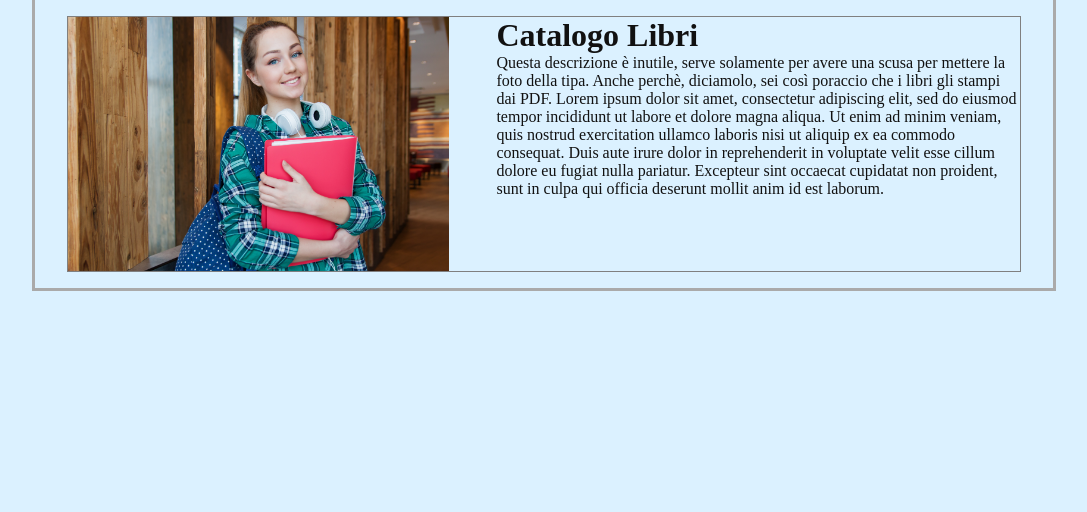
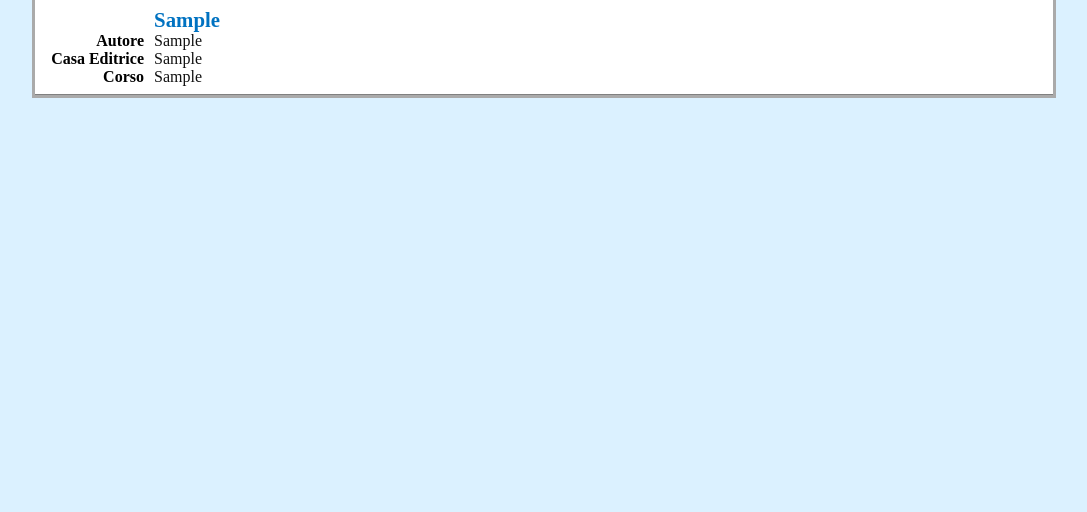
Before and after one commit to ElenaPontecchiani/LumBooks, a PHP site: page /php/Catalogo.php in a window 1280 px wide. Shown: the part 187-699 px from the top of the page, without its empty margins (96-1183 px from the left). Run offline with PHP 8.4, Linux system fonts and the light colour scheme; tables that the repository leaves empty hold one stand-in row (values such as "Sample post").

Commit message:
Bozza di catalogo. isolato php connect.

```diff
--- /dev/null
+++ b/css/catalogo.css
@@ -0,0 +1,29 @@
+@import url("style.css");
+
+.item_spec {
+    float: left;
+    clear: left;
+    width: 10%;
+    margin-right: 1%;
+    text-align: right;
+    font-weight: bold;
+    color: black;
+}
+
+.item_name{
+    color: #0072c1;
+    margin-left:11%;
+    font-weight: bold;
+    font-size:1.3em;
+    width:fit-content;
+}
+
+.item_name:hover{
+    color:orange;
+}
+
+.search_item{
+    padding: 0.5em 0 0.5em 00.5em;
+    border-bottom: solid 0.01em grey;
+    background: white;
+}
--- a/php/Catalogo.php
+++ b/php/Catalogo.php
@@ -10,7 +10,7 @@
 	<meta name="language" content="italian it" />
 	<meta name="author" content="" /> <!-- da fare -->
 	<link rel="stylesheet" href="https://cdnjs.cloudflare.com/ajax/libs/font-awesome/4.7.0/css/font-awesome.min.css">
-	<link rel="stylesheet" type="text/css" href="../css/style.css" /> <!-- da fare -->
+	<link rel="stylesheet" type="text/css" href="../css/catalogo.css" /> <!-- da fare -->
   <link rel="stylesheet" type="text/css"  href="../css/" media="screen and (max-width:768px)" /> <!-- schermi piccoli --> <!-- da fare -->
   <link rel="stylesheet" type="text/css" href="../css/" media="print" /> <!-- da fare -->
 </head>
@@ -20,19 +20,22 @@
     include '../php/navbar.php';
     include '../HTML/footer.html';
 	?>
-<div class="infobox">
-	<div>
-		<h1>Catalogo Libri</h1>
-		<p>	Questa descrizione &egrave; inutile, serve solamente per avere una scusa per mettere la foto
-				della tipa. Anche perch&egrave;, diciamolo, sei cos&igrave; poraccio che i libri gli stampi dai PDF.
-				Lorem ipsum dolor sit amet, consectetur adipiscing elit, sed do eiusmod tempor incididunt
-				ut labore et dolore magna aliqua. Ut enim ad minim veniam, quis nostrud exercitation ullamco
-				laboris nisi ut aliquip ex ea commodo consequat. Duis aute irure dolor in reprehenderit in
-				voluptate velit esse cillum dolore eu fugiat nulla pariatur. Excepteur sint occaecat cupidatat
-				non proident, sunt in culpa qui officia deserunt mollit anim id est laborum.
-		</p>
-	</div>
-	<img src="../images/student.jpg" id="student"/>
+<div class="outerbox">
+	<?php
+		include "phpConnect.php";
+		if($result->num_rows > 0){
+			while($row = $result->fetch_array(MYSQLI_ASSOC)){
+				$str = 	'<dl class="search_item">
+								<dt class="item_name">'.$row['Titolo'].'</dt>
+								<dt class="item_spec">Autore</dt><dd class="spec_desc">'.$row['Autore'].'</dt>
+								<dt class="item_spec">Casa Editrice</dt><dd class="spec_desc">'.$row['Casa_Editrice'].'</dt>
+								<dt class="item_spec">Corso</dt><dd class="spec_desc">'.$row['Corso'].'</dt></dl>';
+				$str = mb_convert_encoding($str, "utf-8", "auto");
+				echo $str;
+			}
+			$result->free();
+		}
+	?>
 </div>
 </body>
 </html>
--- a/php/phpConnect.php
+++ b/php/phpConnect.php
@@ -1,22 +1,3 @@
-<html lang="it">
-<head>
-    <meta charset="UTF-8">
-	<title>LumBooks</title>
-	<link rel="icon" href=""/> <!-- link icona -->
-	<meta name="title" content="LumBooks" />
-	<meta name="description" content="Acquista e vendi libri" /> <!-- da fare -->
-	<meta name="keywords" content="libro, unipd" /> <!-- da fare -->
-	<meta name="language" content="italian it" />
-	<meta name="author" content="" /> <!-- da fare -->
-	<link rel="stylesheet" href="https://cdnjs.cloudflare.com/ajax/libs/font-awesome/4.7.0/css/font-awesome.min.css">
-	<link rel="stylesheet" type="text/css" href="../css/style.css" /> <!-- da fare -->
-  <link rel="stylesheet" type="text/css"  href="../css/" media="screen and (max-width:768px)" /> <!-- schermi piccoli --> <!-- da fare -->
-  <link rel="stylesheet" type="text/css" href="../css/" media="print" /> <!-- da fare -->
-</head>
-<body>
-
-<h3>Welcome to the PHP Connect Test</h3>
-
 <?php
 $dbname = 'LB';
 $dbuser = 'admin';
@@ -24,9 +5,10 @@ $dbpass = 'admin';
 $dbhost = 'localhost';
 $connect = new mysqli($dbhost, $dbuser, $dbpass, $dbname);
 if($connect->connect_errno){
-	echo "lol";
+	echo "Conncection Error";
 	exit();
 }
+mysqli_set_charset($connect,"utf8");
 if(!$result = $connect->query("SELECT * FROM Libri_Listati")){
 	echo "Errore di query";
 	exit();
@@ -34,16 +16,5 @@ if(!$result = $connect->query("SELECT * FROM Libri_Listati")){
 else{
 	$connect->close();
 }
-if($result->num_rows > 0){
-	while($row = $result->fetch_array(MYSQLI_ASSOC)){
-		$str = "<p>".$row['Titolo']." | ".$row['Autore']." | ".$row['Casa_Editrice']." | ".$row['Corso']."</p>";
-		$str = mb_convert_encoding($str, "utf-8", "auto");
-		echo $str;
-	}
-	$result->free();
-}
 
 ?>
-
-</body>
-</html>
```
Also changed, not shown: images/1489798288.svg (added).
